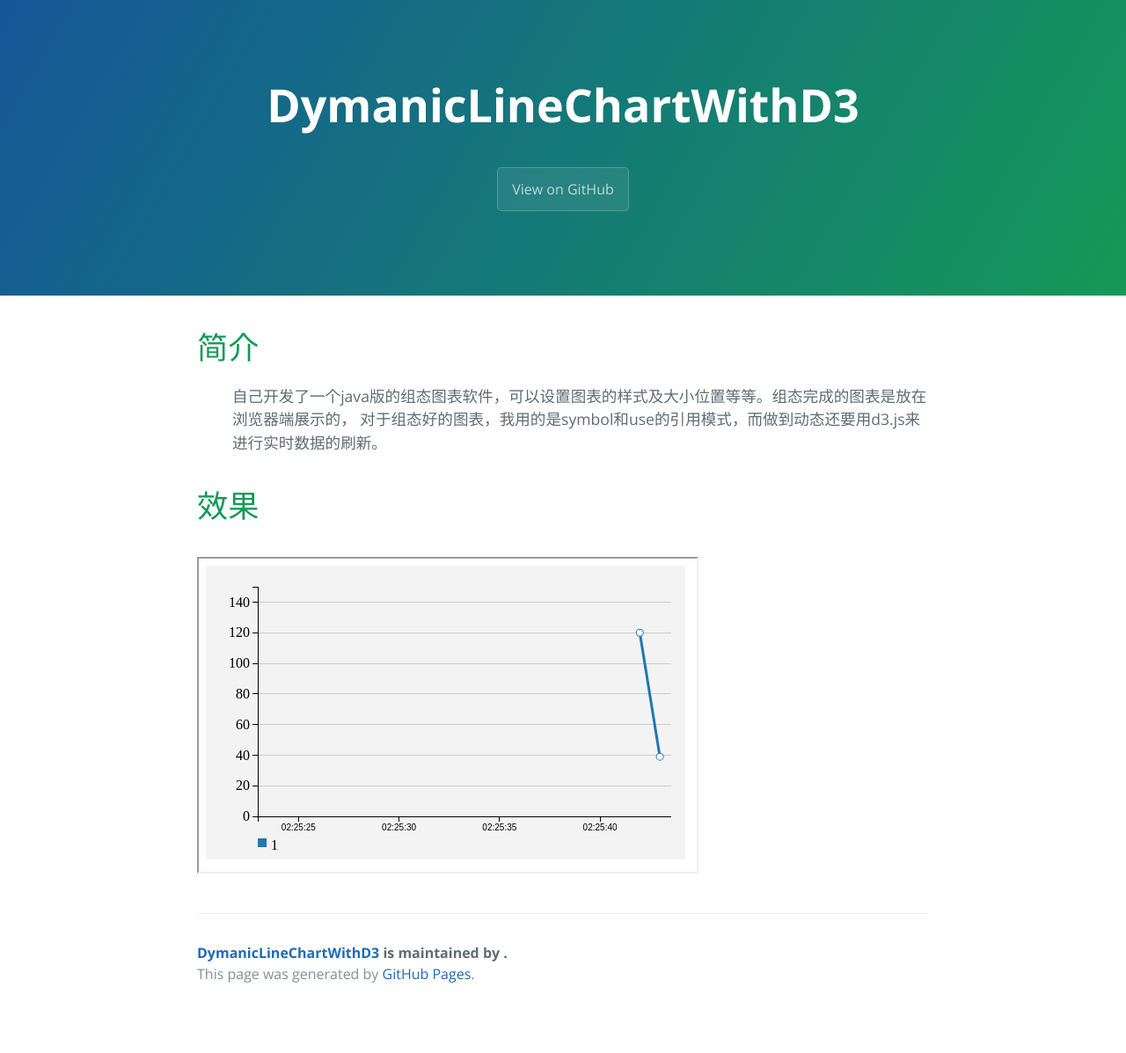
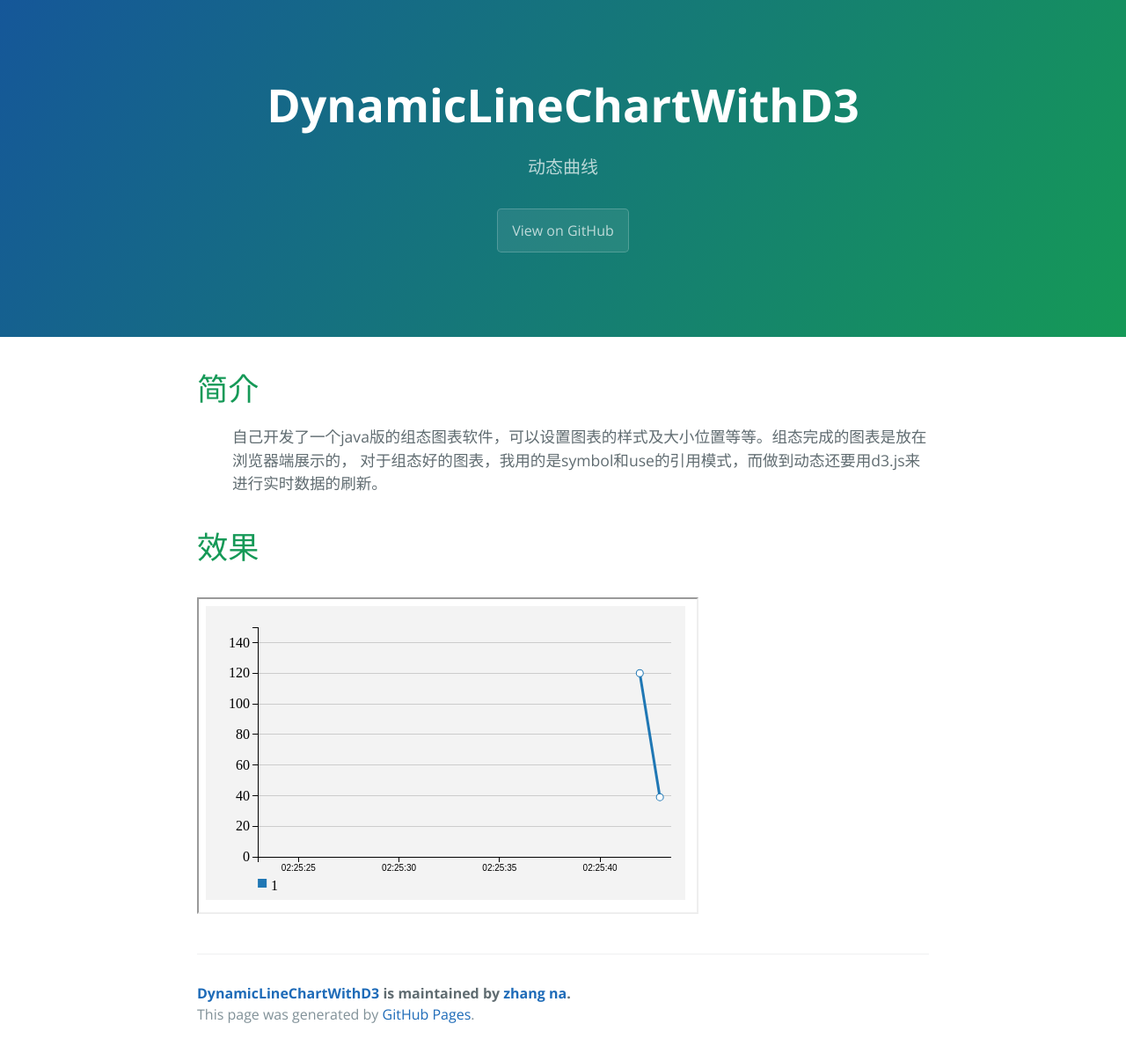
Before and after one commit to lovekobe24/DymanicLineChartWithD3, a Jekyll site: the page built from index.html, in a window 1280 px wide. Shown: the whole page at 88% size. Built offline with Jekyll 4.4.1, drawn with Linux system fonts in a browser that asks for light colours; the list of posts is cut into pages by our own code; before the commit the page ends 1151 px from its top, so only the background shows below that.

Commit message:
修改了config,yml

```diff
--- a/_config.yml
+++ b/_config.yml
@@ -1 +1,18 @@
 theme: jekyll-theme-slate
+# Setup
+title:        DynamicLineChartWithD3
+tagline:      动态曲线
+baseurl:      ""
+paginate:     1
+
+# About/contact
+author:
+  name:       zhang na
+  url:        http://yourhomepage.com
+
+# Gems
+gems:
+  - jekyll-paginate
+
+#Others
+markdown: kramdown
```
